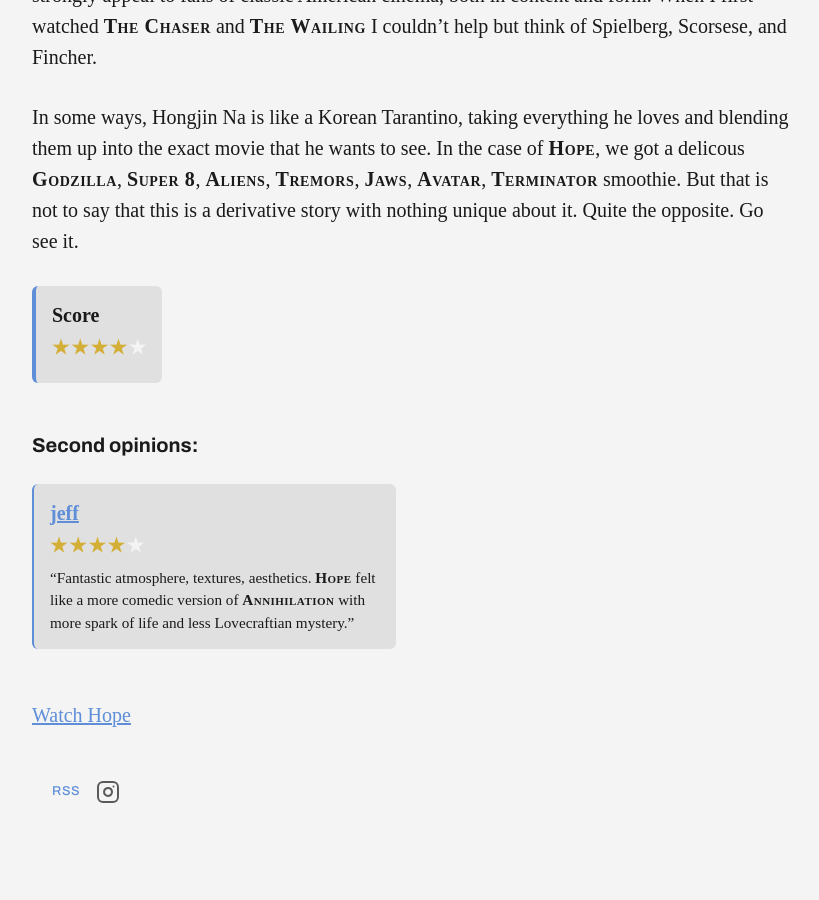
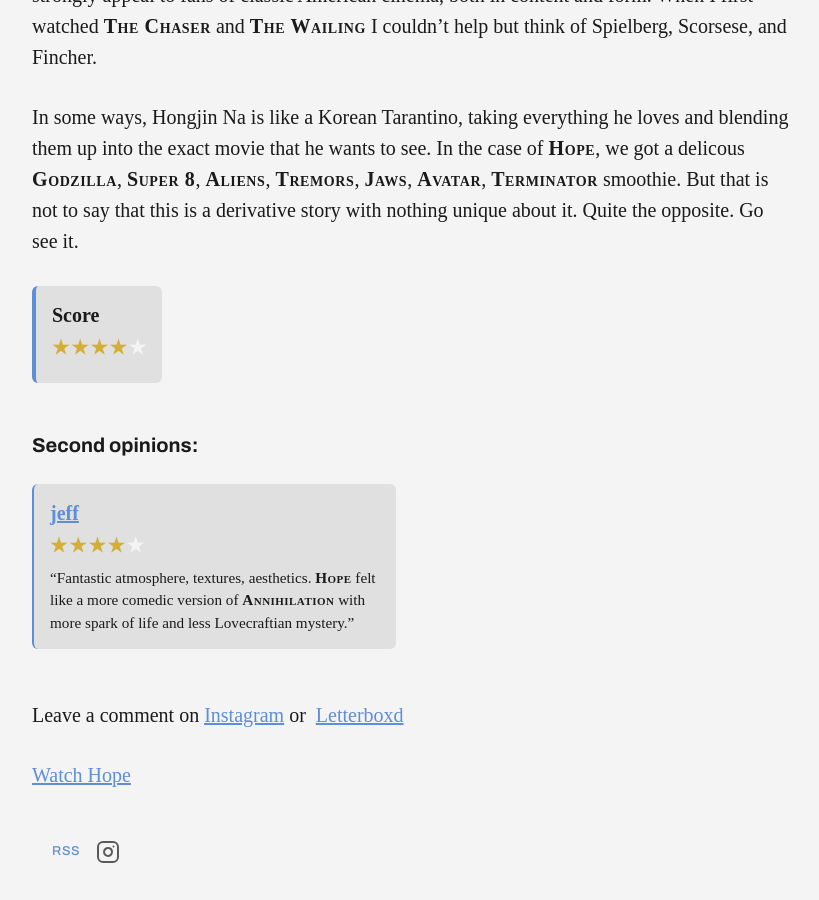
Before and after one commit to Slowburn-Movies/slowburn-movies.github.io, a Jekyll site: the page built from _posts/2026-09-10-hope.md, in a window 1280 px wide and 900 px high, scrolled down 3332 px. Shown: the whole window, without its empty margins (228-1047 px from the left). Built offline with Jekyll 4.4.1, drawn with Linux system fonts in a browser that asks for light colours; some web fonts are replaced; before the commit the page ends 4172 px from its top, so only the background shows below that; some of the changed lines change nothing that is shown.

Commit message:
Update 2026-09-10-hope.md

```diff
--- a/_posts/2026-09-10-hope.md
+++ b/_posts/2026-09-10-hope.md
@@ -16,6 +16,8 @@
     verdict: "Fantastic atmosphere, textures, aesthetics. <cite>Hope</cite> felt like a more comedic version of <cite>Annihilation</cite> with more spark of life and less Lovecraftian mystery."
 
 view_link: https://www.hopethemovie.film/
+letterboxd_link: https://letterboxd.com/7beersintibet/film/hope-2026/
+instagram_link: https://www.instagram.com/p/DdLDupiGzvW/?stkn=NGZqb3R4cXR6c29j
 
 image: /assets/images/hope.webp
 image_alt: "Hoyeon driving a cop car with co-star Jungmin Hwang in the passenger seat."
```
